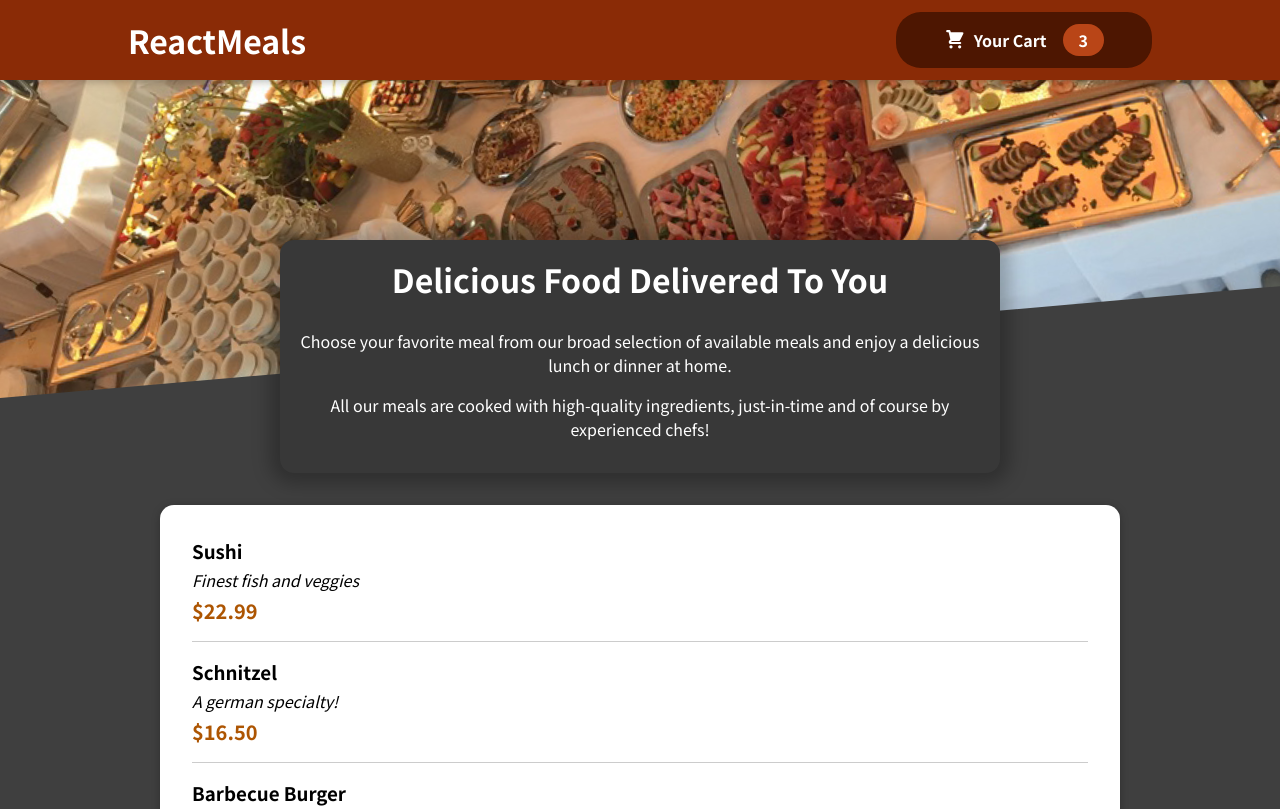
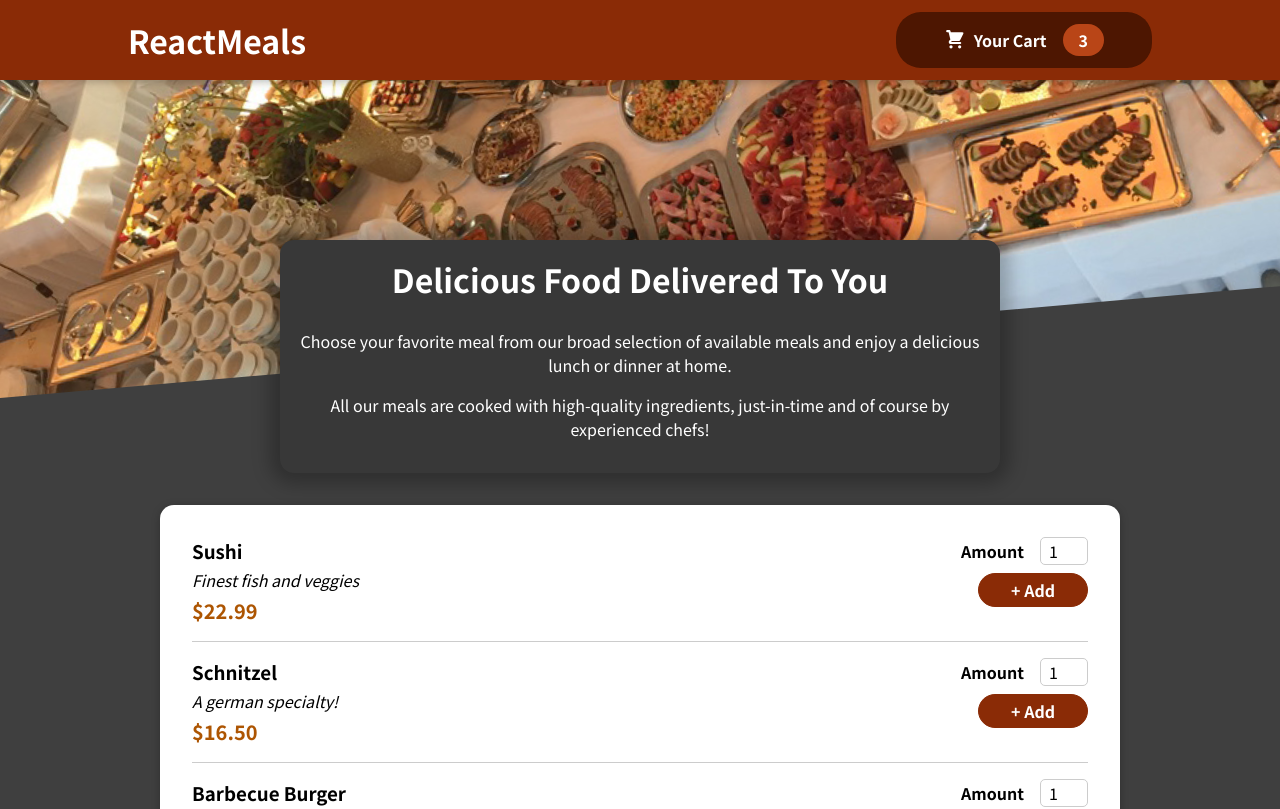
Before and after one commit to dgponce/food-order-app, a React (Create React App) app: page / in a window 1280 px wide. Shown: the top 809 px of the page. Built offline with nearby package versions, Linux system fonts and the light colour scheme.

Commit message:
Added form component

```diff
--- a/src/components/Meals/AvailableMeals.js
+++ b/src/components/Meals/AvailableMeals.js
@@ -32,6 +32,7 @@
 const AvailableMeals = () => {
   const mealsList = DUMMY_MEALS.map((meal) => (
     <MealItem
+      id={meal.id}
       key={meal.id}
       name={meal.name}
       description={meal.description}
--- a/src/components/Meals/MealItem/MealItem.js
+++ b/src/components/Meals/MealItem/MealItem.js
@@ -1,4 +1,5 @@
 import styles from './MealItem.module.css';
+import MealItemForm from './MealItemForm';
 
 const MealItem = props => {
   const price = `$${props.price.toFixed(2)}`;
@@ -10,7 +11,7 @@
       <div className={styles.price}>{price}</div>
     </div>
     <div>
-
+      <MealItemForm id={props.id}/>
     </div>
   </li>
 };
--- a/src/components/Meals/MealItem/MealItemForm.js
+++ b/src/components/Meals/MealItem/MealItemForm.js
@@ -1,5 +1,23 @@
-const MealItemForm = props => {
+import Input from '../../UI/Input';
+import styles from './MealItemForm.module.css';
 
+const MealItemForm = (props) => {
+  return (
+    <form className={styles.form}>
+      <Input
+        label="Amount"
+        input={{
+          id: 'amount_' + props.id,
+          type: 'number',
+          min: '1',
+          max: '5',
+          step: '1',
+          defaultValue: '1',
+        }}
+      />
+      <button>+ Add</button>
+    </form>
+  );
 };
 
 export default MealItemForm;
--- /dev/null
+++ b/src/components/Meals/MealItem/MealItemForm.module.css
@@ -0,0 +1,20 @@
+.form {
+  text-align: right;
+}
+
+.form button {
+  font: inherit;
+  cursor: pointer;
+  background-color: #8a2b06;
+  border: 1px solid #8a2b06;
+  color: white;
+  padding: 0.25rem 2rem;
+  border-radius: 20px;
+  font-weight: bold;
+}
+
+.form button:hover,
+.form button:active {
+  background-color: #641e03;
+  border-color: #641e03;
+}
--- /dev/null
+++ b/src/components/UI/Input.js
@@ -0,0 +1,12 @@
+import styles from './Input.module.css';
+
+const Input = (props) => {
+  return (
+    <div className={styles.input}>
+      <label htmlFor={props.input.id}>{props.label}</label>
+      <input {...props.input} />
+    </div>
+  );
+};
+
+export default Input;
--- /dev/null
+++ b/src/components/UI/Input.module.css
@@ -0,0 +1,18 @@
+.input {
+  display: flex;
+  align-items: center;
+  margin-bottom: 0.5rem;
+}
+
+.input label {
+  font-weight: bold;
+  margin-right: 1rem;
+}
+
+.input input {
+  width: 3rem;
+  border-radius: 5px;
+  border: 1px solid #ccc;
+  font: inherit;
+  padding-left: 0.5rem;
+}
```
Also changed, not shown: 1 other file (tests, documents, lock files or other folders).
